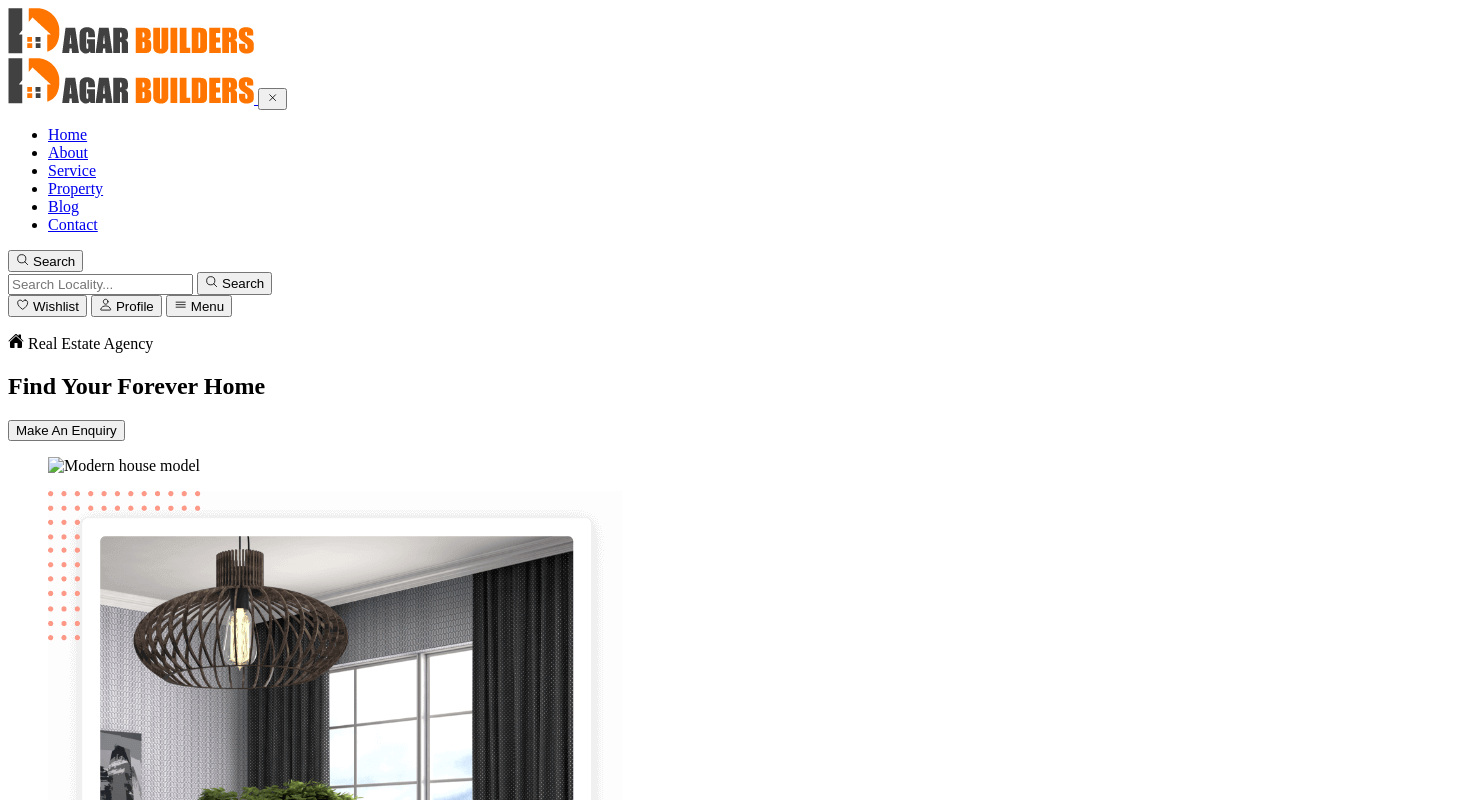
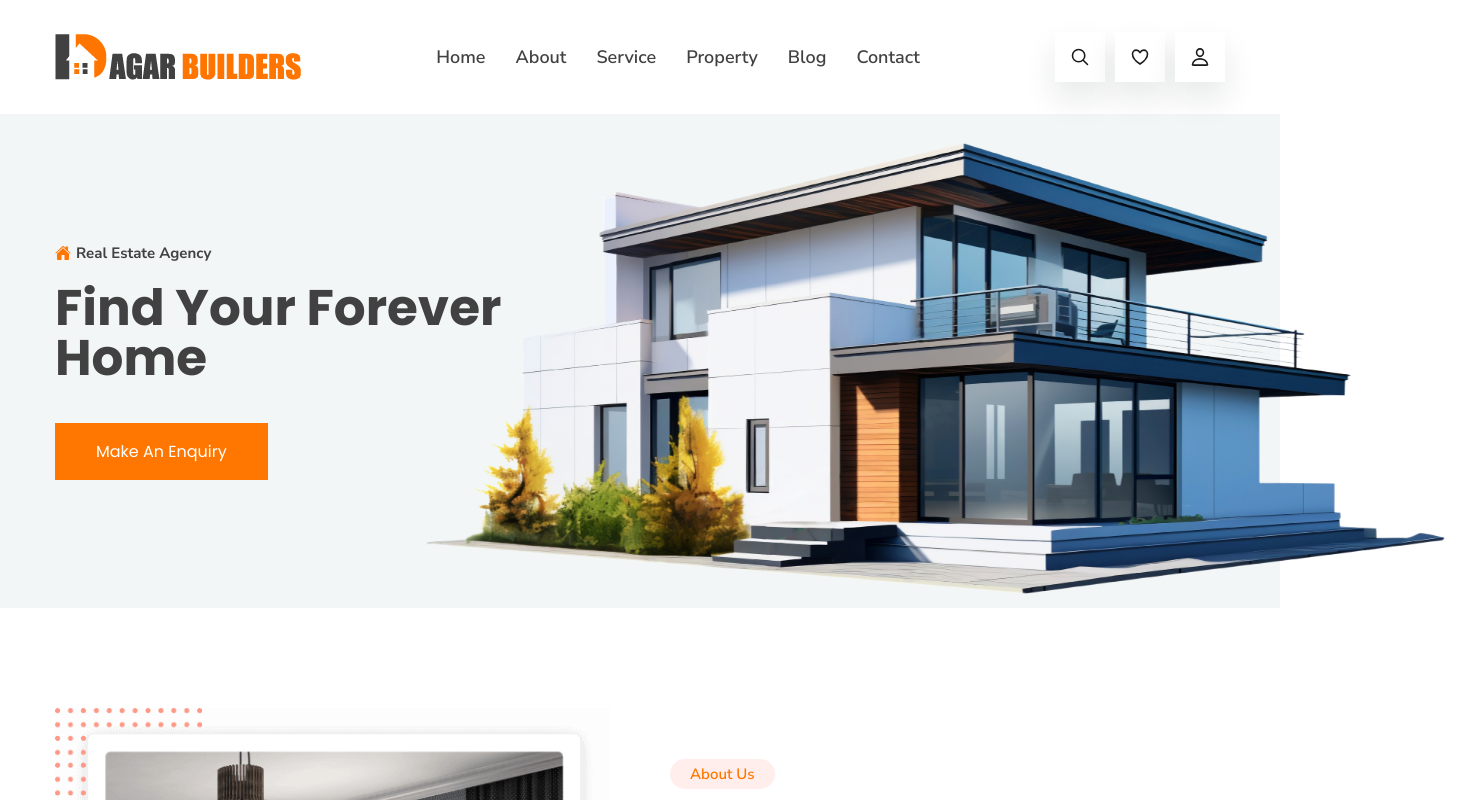
Before and after one commit to Rage8879/Dagar-Builders, a plain HTML site: page index.html in a window 1280 px wide. Shown: the top 800 px of the page, 1459 px wide, since content can reach past the window. Drawn offline with nearby package versions, Linux system fonts and the light colour scheme; the site is published under a folder, as on GitHub Pages, so addresses that start at the root find nothing.

Commit message:
Update index.html

```diff
--- a/index.html
+++ b/index.html
@@ -10,12 +10,12 @@
   <!--
     - favicon
   -->
-  <link rel="shortcut icon" href="/Assets/images/Logo.svg" type="image/svg+xml">
+  <link rel="shortcut icon" href="./Assets/images/Logo.svg" type="image/svg+xml">
 
   <!--
     - custom css link
   -->
-  <link rel="stylesheet" href="/Assets/css/style.css">
+  <link rel="stylesheet" href="./Assets/css/style.css">
 
   <!--
     - google font link
@@ -168,7 +168,7 @@
           </div>
 
           <figure class="hero-banner">
-            <img src="/Assets/images/banner.png" alt="Modern house model" class="w-100">
+            <img src="./Assets/images/banner.png" alt="Modern house model" class="w-100">
           </figure>
 
         </div>
@@ -1202,7 +1202,7 @@
         <div class="footer-brand">
 
           <a href="#" class="logo">
-            <img src="/Assets/images/logo_1.png" alt="Dagar Builders logo">
+            <img src="./Assets/images/logo_1.png" alt="Dagar Builders logo">
           </a>
 
           <p class="section-text">
@@ -1397,7 +1397,7 @@
   <!--
     - custom js link
   -->
-  <script src="/Assets/js/script.js"></script>
+  <script src="./Assets/js/script.js"></script>
 
   <!--
     - ionicon link
```
